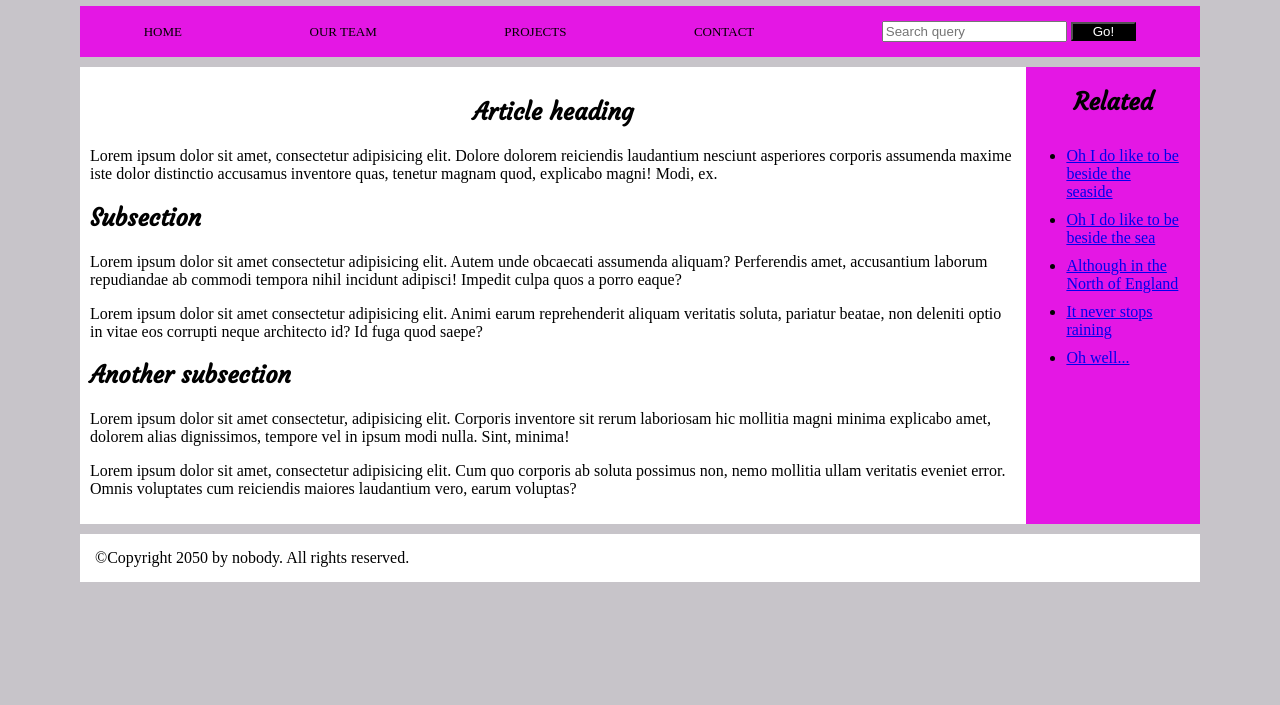
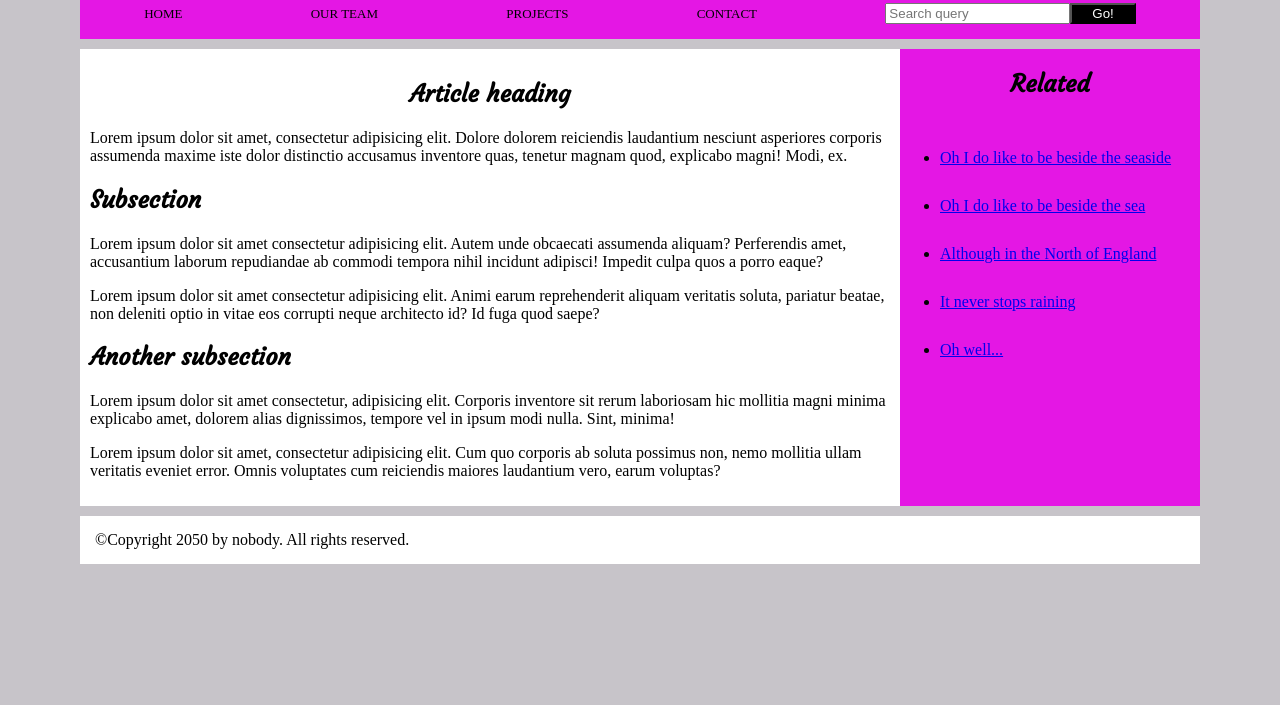
Before and after one commit to SedativeGlam/Flexbox-exercise, a plain HTML site: page index.html in a window 1280 px wide. Shown: the part 95-800 px from the top of the page. Drawn offline with Linux system fonts and the light colour scheme.

Commit message:
Add files via upload

```diff
--- a/index.html
+++ b/index.html
@@ -9,7 +9,6 @@
     <link
       href="https://fonts.googleapis.com/css2?family=Courgette&display=swap"
       rel="stylesheet"
-    />
     />
   </head>
   <body>
@@ -30,7 +29,7 @@
         <div>
           <a href="#">CONTACT</a>
         </div>
-        <div>
+        <div class="search-bar">
           <input type="text" placeholder="Search query" />
           <button class="click">Go!</button>
         </div>
--- a/style.css
+++ b/style.css
@@ -56,18 +56,23 @@ h2 {
 .click:active {
   background-color: blue;
 }
+.search-bar {
+  display: flex;
+  justify-content: center;
+}
 .section-container {
   display: flex;
   margin-top: 10px;
 }
 .side-nav {
+  min-width: 300px;
   background-color: #e417e4;
 }
 .side-nav ul {
   padding-right: 20px;
 }
 .side-nav li {
-  padding-top: 10px;
+  padding-top: 30px;
 }
 .side-nav a:hover {
   color: blue;
@@ -103,4 +108,7 @@ h1 {
   .overall {
     padding: 20px 15px 40px 15px;
   }
+  .side-nav {
+    min-width: 100%;
+  }
 }
```
